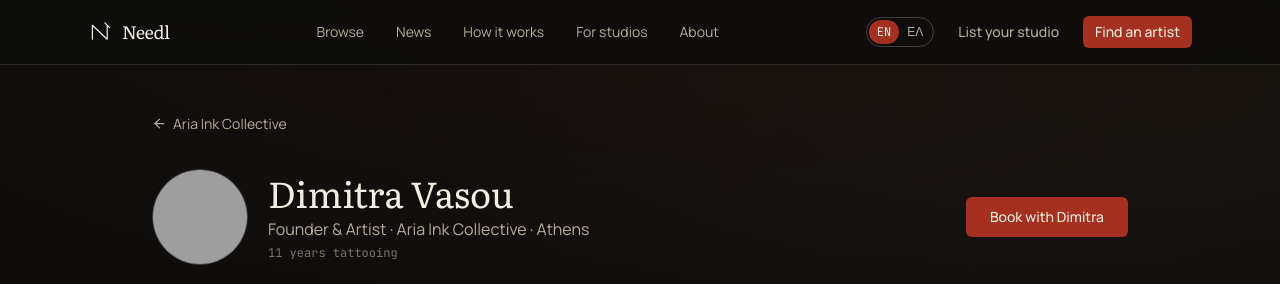
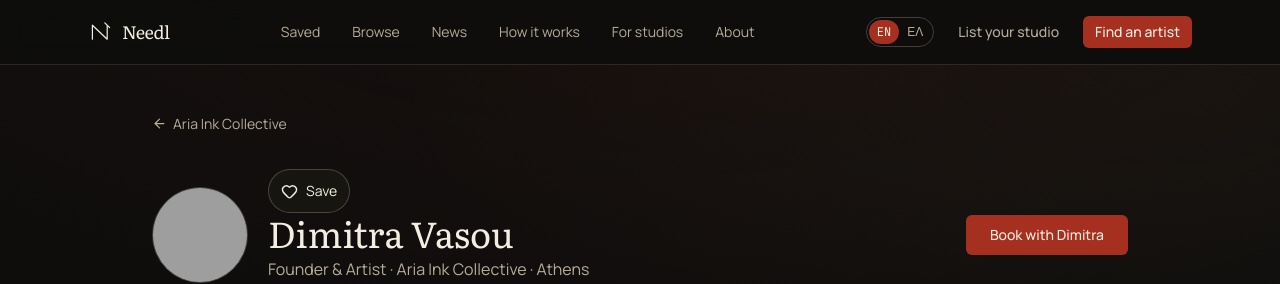
Before and after one commit to AggelosArchaggelos/needl, a Next.js app: page /studios/aria-ink-collective/artists/dimitra-vasou in a window 1280 px wide. Shown: the top 284 px of the page. Built offline with nearby package versions, Linux system fonts and the light colour scheme; grey boxes are pictures that could not be loaded.

Commit message:
Add device-local favourites for studios artists and tattoos

```diff
--- a/app/layout.tsx
+++ b/app/layout.tsx
@@ -4,6 +4,7 @@ import { SiteHeader } from "@/components/site-header";
 import { SiteFooter } from "@/components/site-footer";
 import { LocaleProvider } from "@/lib/i18n/locale-context";
 import "./globals.css";
+import { FavouritesProvider } from "@/lib/favourites";
 
 const literata = Literata({
   variable: "--font-literata",
@@ -35,11 +36,11 @@ export default function RootLayout({ children }: LayoutProps<"/">) {
       className={`${literata.variable} ${manrope.variable} ${jetbrainsMono.variable} antialiased`}
     >
       <body className="min-h-screen flex flex-col">
-        <LocaleProvider>
+        <LocaleProvider><FavouritesProvider>
           <SiteHeader />
           <main className="flex-1">{children}</main>
           <SiteFooter />
-        </LocaleProvider>
+        </FavouritesProvider></LocaleProvider>
       </body>
     </html>
   );
--- /dev/null
+++ b/app/saved/page.tsx
@@ -0,0 +1,29 @@
+"use client";
+import Link from "next/link";
+import { studios } from "@/lib/data/studios";
+import { useFavourites } from "@/lib/favourites";
+import { useLocale } from "@/lib/i18n/locale-context";
+import { StudioCard } from "@/components/studio-card";
+import { ArtistCard } from "@/components/artist-card";
+import { PortfolioGrid } from "@/components/portfolio-grid";
+import { SaveButton } from "@/components/save-button";
+
+export default function SavedPage() {
+  const { ids, ready } = useFavourites();
+  const { locale } = useLocale(); const el = locale === "el";
+  const artists = studios.flatMap(s => s.artists);
+  const selectedStudios = studios.filter(s => ids.includes("studio:" + s.id));
+  const selectedArtists = artists.filter(a => ids.includes("artist:" + a.id));
+  const portfolios = artists.map(a => ({ artist: a, pieces: a.portfolio.filter(p => ids.includes("piece:" + p.id)) })).filter(a => a.pieces.length);
+  const available = new Set([...studios.map(s => "studio:" + s.id), ...artists.map(a => "artist:" + a.id), ...artists.flatMap(a => a.portfolio.map(p => "piece:" + p.id))]);
+  const missing = ids.filter(id => !available.has(id));
+  return <div className="mx-auto max-w-6xl space-y-10 px-6 py-12">
+    <div><h1 className="font-display text-3xl text-paper">{el ? "Αποθηκευμένα" : "Saved"}</h1><p className="mt-3 max-w-xl text-paper-dim">{el ? "Τα αγαπημένα σας σε αυτό το πρόγραμμα περιήγησης. Δεν συγχρονίζονται με άλλες συσκευές· η διαγραφή των δεδομένων του ιστοτόπου τα αφαιρεί." : "Your favourites in this browser. They do not sync across devices; clearing site data removes them."}</p></div>
+    {!ready ? <p role="status">{el ? "Φόρτωση…" : "Loading…"}</p> : ids.length === 0 ? <div className="rounded-xl border border-line p-8"><p>{el ? "Αποθηκεύστε στούντιο, καλλιτέχνες ή έργα για να τα βρείτε εδώ." : "Save studios, artists, or tattoos to find them here."}</p><Link className="mt-4 inline-block text-brass-bright underline" href="/browse">{el ? "Εξερεύνηση στούντιο" : "Browse studios"}</Link></div> : <>
+      {selectedStudios.length > 0 && <section><h2 className="mb-4 font-display text-2xl">{el ? "Στούντιο" : "Studios"}</h2><div className="grid gap-5 sm:grid-cols-2 lg:grid-cols-3">{selectedStudios.map(s => <StudioCard key={s.id} studio={s}/>)}</div></section>}
+      {selectedArtists.length > 0 && <section><h2 className="mb-4 font-display text-2xl">{el ? "Καλλιτέχνες" : "Artists"}</h2><div className="grid gap-5 sm:grid-cols-2 lg:grid-cols-3">{selectedArtists.map(a => <div key={a.id} className="space-y-2"><ArtistCard artist={a}/><SaveButton id={"artist:" + a.id}/></div>)}</div></section>}
+      {portfolios.length > 0 && <section><h2 className="mb-4 font-display text-2xl">{el ? "Έργα" : "Tattoos"}</h2><div className="space-y-8">{portfolios.map(({artist, pieces}) => <div key={artist.id}><Link href={"/studios/" + artist.studioSlug + "/artists/" + artist.slug} className="mb-3 inline-block text-brass-bright underline">{artist.name}</Link><PortfolioGrid key={pieces.map(p => p.id).join(",")} pieces={pieces} artistName={artist.name}/></div>)}</div></section>}
+      {missing.length > 0 && <section><h2 className="font-display text-xl">{el ? "Δεν είναι πλέον διαθέσιμα" : "No longer available"}</h2>{missing.map(id => <div key={id} className="mt-3"><SaveButton id={id}/></div>)}</section>}
+    </>}
+  </div>;
+}
--- a/components/artist-view.tsx
+++ b/components/artist-view.tsx
@@ -1,4 +1,6 @@
 "use client";
+import { SaveButton } from "@/components/save-button";
+
 
 import Image from "next/image";
 import Link from "next/link";
@@ -38,7 +40,7 @@ export function ArtistView({ studio, artist }: { studio: Studio; artist: Artist
             />
           </div>
           <div>
-            <h1 className="font-display text-3xl text-paper sm:text-4xl">{artist.name}</h1>
+            <SaveButton id={"artist:" + artist.id} /><h1 className="font-display text-3xl text-paper sm:text-4xl">{artist.name}</h1>
             <p className="mt-1 text-paper-dim">
               {localize(artist.role, locale)} · {studio.name} · {cityName(studio.cityId, locale)}
             </p>
--- a/components/portfolio-viewer.tsx
+++ b/components/portfolio-viewer.tsx
@@ -1,4 +1,6 @@
 "use client";
+import { SaveButton } from "@/components/save-button";
+
 import Image from "next/image";
 import { useRef, useState } from "react";
 import { ChevronLeft, ChevronRight, X } from "lucide-react";
@@ -43,7 +45,7 @@ export function PortfolioViewer({ pieces, index, artistName, onChange, onClose }
           {failed === piece.id ? <p className="flex h-full items-center justify-center text-paper-dim">{el ? "Η εικόνα δεν είναι διαθέσιμη." : "Image unavailable."}</p> :
             <Image key={piece.id} src={piece.imageUrl} alt={piece.caption} fill sizes="(min-width: 900px) 850px, 95vw" className="object-contain" onError={() => setFailed(piece.id)} />}
         </div>
-        <div className="flex items-center justify-between gap-4">
+        <SaveButton id={"piece:" + piece.id} /><div className="flex items-center justify-between gap-4">
           <button type="button" className={control} disabled={index === 0} onClick={() => move(-1)} aria-label={el ? "Προηγούμενη εικόνα" : "Previous image"}><ChevronLeft /></button>
           <div aria-live="polite" className="min-w-0 text-center"><p className="text-paper">{piece.caption}</p><p className="mt-1 text-sm text-paper-dim">{(index ?? 0) + 1} / {pieces.length}</p></div>
           <button type="button" className={control} disabled={index === pieces.length - 1} onClick={() => move(1)} aria-label={el ? "Επόμενη εικόνα" : "Next image"}><ChevronRight /></button>
--- /dev/null
+++ b/components/save-button.tsx
@@ -0,0 +1,9 @@
+"use client";
+import { Heart } from "lucide-react";
+import { useFavourites } from "@/lib/favourites";
+import { useLocale } from "@/lib/i18n/locale-context";
+export function SaveButton({ id }: { id: string }) {
+  const { ids, ready, error, toggle } = useFavourites(); const { locale } = useLocale();
+  const saved = ids.includes(id); const el = locale === "el";
+  return <span className="inline-flex flex-col items-start"><button type="button" disabled={!ready} aria-pressed={saved} onClick={() => toggle(id)} className="inline-flex min-h-11 items-center gap-2 rounded-full border border-line-strong bg-ink-2 px-3 text-sm text-paper hover:border-brass focus-visible:outline-2 focus-visible:outline-brass disabled:opacity-40"><Heart size={17} className={saved ? "fill-red-bright text-red-bright" : ""}/>{saved ? (el ? "Αποθηκεύτηκε" : "Saved") : (el ? "Αποθήκευση" : "Save")}</button>{error && <span role="status" className="max-w-48 text-xs text-paper-dim">{el ? "Δεν αποθηκεύτηκε μόνιμα." : "Could not persist saves."}</span>}</span>;
+}
--- a/components/site-header.tsx
+++ b/components/site-header.tsx
@@ -14,9 +14,10 @@ import { cn } from "@/lib/utils";
 export function SiteHeader() {
   const pathname = usePathname();
   const [open, setOpen] = useState(false);
-  const { t } = useLocale();
+  const { t, locale } = useLocale();
 
   const navLinks = [
+    { href: "/saved", label: locale === "el" ? "Αποθηκευμένα" : "Saved" },
     { href: "/browse", label: t.nav.browse },
     { href: "/news", label: t.nav.news },
     { href: "/how-it-works", label: t.nav.howItWorks },
@@ -34,7 +35,7 @@ export function SiteHeader() {
           <span className="font-display text-lg tracking-tight text-paper">Needl</span>
         </Link>
 
-        <nav className="hidden items-center gap-8 md:flex">
+        <nav className="hidden items-center gap-4 xl:gap-8 lg:flex">
           {navLinks.map((link) => (
             <Link
               key={link.href}
@@ -49,7 +50,7 @@ export function SiteHeader() {
           ))}
         </nav>
 
-        <div className="hidden items-center gap-3 md:flex">
+        <div className="hidden items-center gap-3 lg:flex">
           <LanguageToggle />
           <Link
             href="/for-studios"
@@ -68,7 +69,7 @@ export function SiteHeader() {
           </Link>
         </div>
 
-        <div className="flex items-center gap-2 md:hidden">
+        <div className="flex items-center gap-2 lg:hidden">
           <LanguageToggle />
           <Sheet open={open} onOpenChange={setOpen}>
             <SheetTrigger
--- a/components/studio-card.tsx
+++ b/components/studio-card.tsx
@@ -1,4 +1,6 @@
 "use client";
+import { SaveButton } from "@/components/save-button";
+
 
 import Image from "next/image";
 import Link from "next/link";
@@ -14,7 +16,7 @@ export function StudioCard({ studio }: { studio: Studio }) {
   const { locale, t } = useLocale();
 
   return (
-    <Link
+    <div className="relative"><div className="absolute right-3 top-3 z-10"><SaveButton id={"studio:" + studio.id} /></div><Link
       href={`/studios/${studio.slug}`}
       className="group block overflow-hidden rounded-lg border border-line bg-ink-2 transition-colors duration-300 hover:border-line-strong"
     >
@@ -55,6 +57,6 @@ export function StudioCard({ studio }: { studio: Studio }) {
           ))}
         </div>
       </div>
-    </Link>
+    </Link></div>
   );
 }
--- /dev/null
+++ b/lib/favourites.tsx
@@ -0,0 +1,30 @@
+"use client";
+import { createContext, useContext, useEffect, useRef, useState, type ReactNode } from "react";
+const KEY = "needl-favourites-v1";
+const storage = { getItem: async (key: string) => localStorage.getItem(key), setItem: async (key: string, value: string) => localStorage.setItem(key, value) };
+type State = { ids: string[]; ready: boolean; error: boolean; toggle: (id: string) => void };
+const Context = createContext<State | null>(null);
+export function FavouritesProvider({ children }: { children: ReactNode }) {
+  const [ids, setIds] = useState<string[]>([]);
+  const [ready, setReady] = useState(false);
+  const [error, setError] = useState(false);
+  const current = useRef<string[]>([]);
+  const queue = useRef(Promise.resolve());
+  useEffect(() => {
+    let active = true;
+    storage.getItem(KEY).then(raw => {
+      const data: unknown = raw ? JSON.parse(raw) : [];
+      if (!Array.isArray(data) || !data.every(x => typeof x === "string")) throw Error("Invalid favourites");
+      if (active) { current.current = data; setIds(data); }
+    }).catch(() => { if (active) setError(true); }).finally(() => { if (active) setReady(true); });
+    return () => { active = false; };
+  }, []);
+  function toggle(id: string) {
+    if (!ready) return;
+    const next = current.current.includes(id) ? current.current.filter(x => x !== id) : [...current.current, id];
+    current.current = next; setIds(next);
+    queue.current = queue.current.then(() => storage.setItem(KEY, JSON.stringify(next))).then(() => setError(false)).catch(() => setError(true));
+  }
+  return <Context.Provider value={{ ids, ready, error, toggle }}>{children}</Context.Provider>;
+}
+export function useFavourites() { const state = useContext(Context); if (!state) throw Error("Missing FavouritesProvider"); return state; }
```
